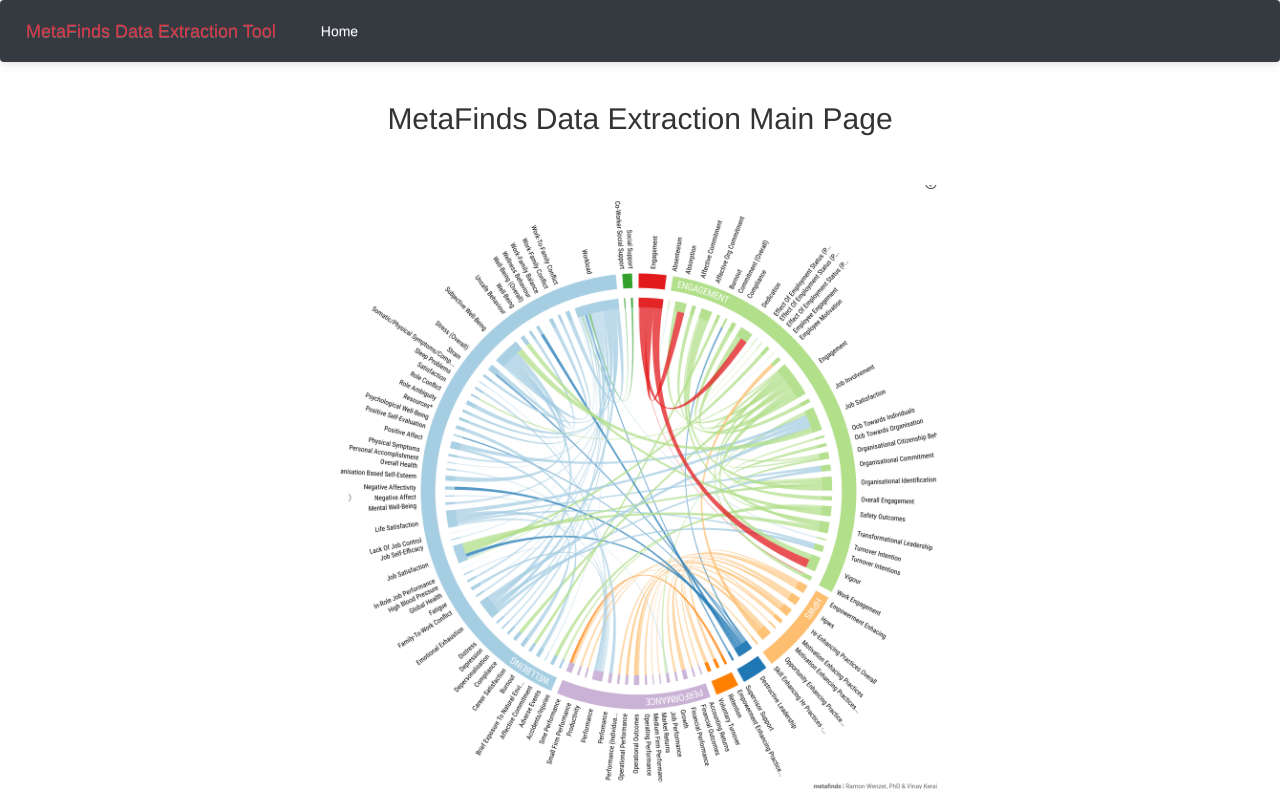
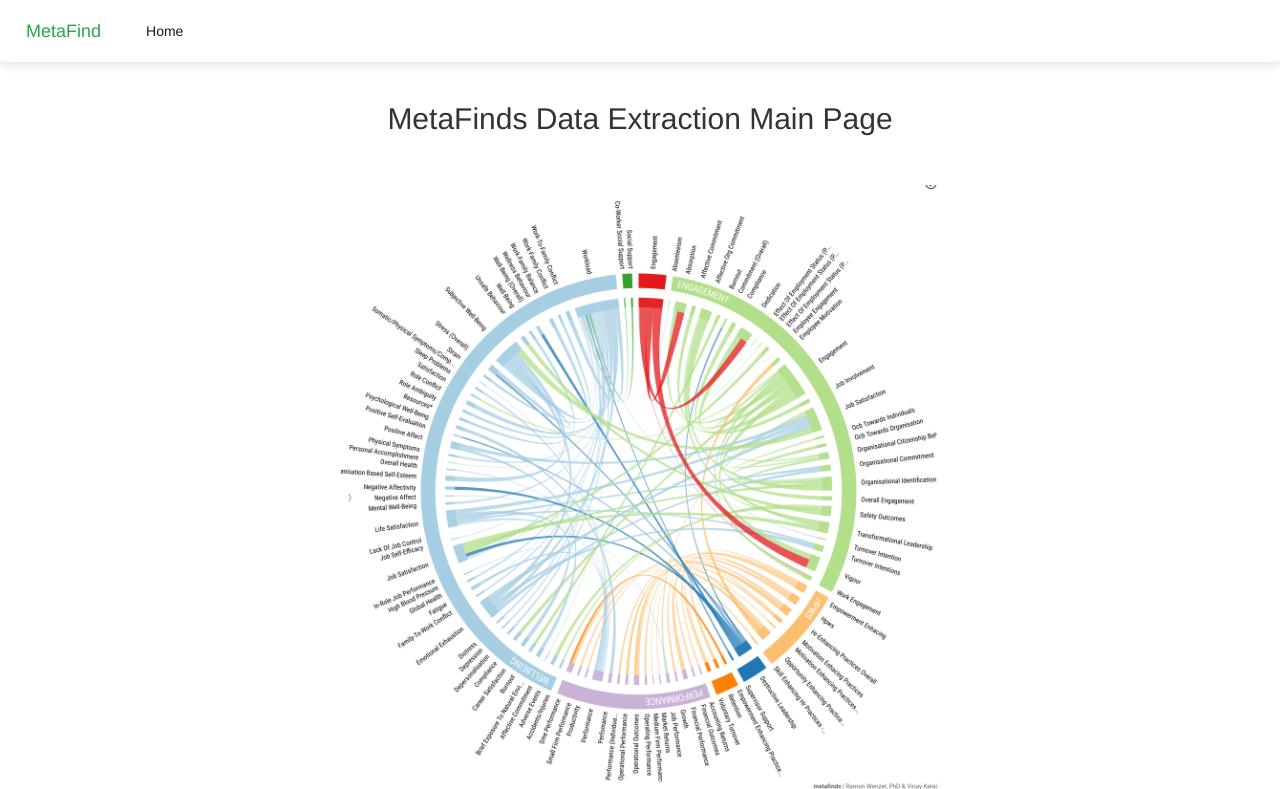
Before and after one commit to workfor-webapps/DataIngest, a Flask app: page / in a window 1280 px wide. Shown: the top 789 px of the page. Run offline with Flask 2, Linux system fonts and the light colour scheme; some libraries are stand-ins or nearby versions.

Commit message:
PDF added frontend formatting

```diff
--- a/main.py
+++ b/main.py
@@ -53,7 +53,7 @@ def PullTable():
     #paths = os.getcwd() + "/src/temp/Capture.PNG"
     table_num = request.args.get('table', default = 1, type = int)
 
-    return render_template('indexT.html',table_num =table_num,  title=paper_title, doi=doi)
+    return render_template('indexT.html',table_num =table_num,  title=paper_title, DOI=doi)
 
 @app.route('/list_pdfs')
 def list():
--- a/templates/base.html
+++ b/templates/base.html
@@ -29,8 +29,8 @@
 
 </head>
 
-<nav class="navbar navbar-expand-md navbar-dark fixed-top bg-dark">
-    <a class="navbar-brand text-danger"> MetaFinds Data Extraction Tool </a>
+<nav class="navbar navbar-expand-md navbar-light fixed-top style="background-color: #e3f2fd;">
+    <a class="navbar-brand text-success"> MetaFind </a>
     <button class="navbar-toggler" type="button" data-toggle="collapse" data-target="#navbarsExampleDefault"
             aria-controls="navbarsExampleDefault" aria-expanded="false" aria-label="Toggle navigation">
         <span class="navbar-toggler-icon"></span>
--- a/templates/indexT.html
+++ b/templates/indexT.html
@@ -18,7 +18,7 @@
 
                 <p><i>J Appl Psychol. 2017 Dec;102(12):1686-1718.</i></p>
 
-                <a href="http://www.google.com">doi: {{DOI}} </a><img src="../static/link-256.webp" width="15">
+                <a href="https://doi.org/{{DOI}}">doi: {{DOI}} </a><img src="../static/link-256.webp" width="15">
                 <br>
                 <br>
                 <a href="/showPDF">Open PDF </a><img src="../static/link-256.webp" width="15">
```
